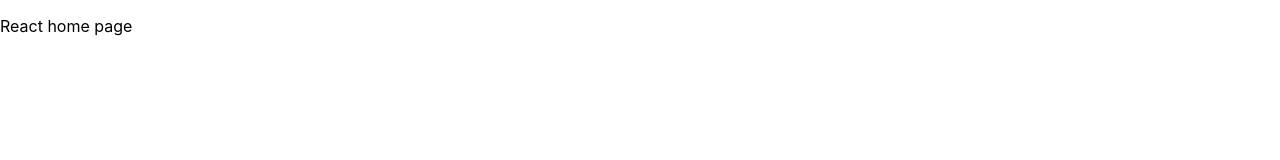
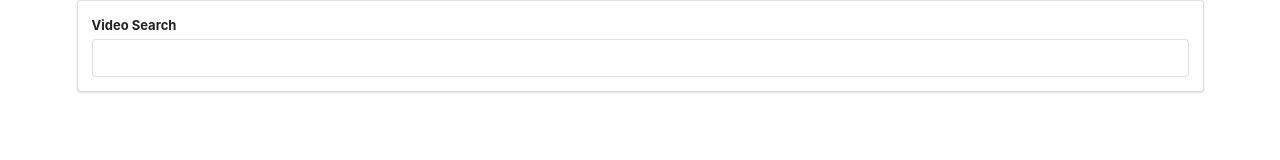
Before and after one commit to SomtoUgeh/VideoSearchApp, a React (Create React App) app: page / in a window 1280 px wide. Shown: the top 160 px of the page. Built offline with nearby package versions, Linux system fonts and the light colour scheme.

Commit message:
Added callback methods for youtube search

```diff
--- a/package.json
+++ b/package.json
@@ -3,6 +3,7 @@
   "version": "0.1.0",
   "private": true,
   "dependencies": {
+    "axios": "^0.18.0",
     "react": "^16.6.3",
     "react-dom": "^16.6.3",
     "react-scripts": "2.1.1"
--- a/public/index.html
+++ b/public/index.html
@@ -1,15 +1,22 @@
 <!DOCTYPE html>
 <html lang="en">
 	<head>
-    <meta charset="utf-8">
-    <link rel="shortcut icon" href="%PUBLIC_URL%/favicon.ico">
-    <meta name="viewport" content="width=device-width, initial-scale=1, shrink-to-fit=no">
-    <meta name="theme-color" content="#000000">
+		<meta charset="utf-8" />
+		<link rel="shortcut icon" href="%PUBLIC_URL%/favicon.ico" />
+		<meta
+			name="viewport"
+			content="width=device-width, initial-scale=1, shrink-to-fit=no"
+		/>
+		<meta name="theme-color" content="#000000" />
+		<link
+			rel="stylesheet"
+			href="https://cdnjs.cloudflare.com/ajax/libs/semantic-ui/2.4.1/semantic.min.css"
+		/>
 		<!--
 			manifest.json provides metadata used when your web app is added to the
 			homescreen on Android. See https://developers.google.com/web/fundamentals/web-app-manifest/
 		-->
-    <link rel="manifest" href="%PUBLIC_URL%/manifest.json">
+		<link rel="manifest" href="%PUBLIC_URL%/manifest.json" />
 		<!--
 			Notice the use of %PUBLIC_URL% in the tags above.
 			It will be replaced with the URL of the `public` folder during the build.
@@ -22,9 +29,7 @@
 		<title>React App</title>
 	</head>
 	<body>
-    <noscript>
-      You need to enable JavaScript to run this app.
-    </noscript>
+		<noscript> You need to enable JavaScript to run this app. </noscript>
 		<div id="root"></div>
 		<!--
 			This HTML file is a template.
--- a/src/App.js
+++ b/src/App.js
@@ -1,10 +1,30 @@
 import React, { Component } from "react";
+import Searchbar from "./components/Searchbar";
+import youtube from "./api/youtube";
 
 class App extends Component {
+	state = {
+		videos: []
+	};
+
+	getVideos = term => {
+		youtube
+			.get("/search", {
+				params: {
+					q: term
+				}
+			})
+			.then(res => {
+				this.setState({
+					videos: res.data.items
+				});
+			});
+	};
+
 	render() {
 		return (
-			<div className="App">
-				<p>React home page</p>
+			<div className="App ui container">
+				<Searchbar getVideos={this.getVideos} />
 			</div>
 		);
 	}
--- /dev/null
+++ b/src/api/youtube.js
@@ -0,0 +1,12 @@
+import axios from "axios";
+
+const KEY = "AIzaSyCY2iLuGT5gDquQ1mqp20h6IUXwF2DYWDc";
+
+export default axios.create({
+	baseURL: "https://www.googleapis.com/youtube/v3",
+	params: {
+		part: "snippet",
+        maxResults: 5,
+        key: KEY
+	}
+});
--- /dev/null
+++ b/src/components/Searchbar.js
@@ -0,0 +1,37 @@
+import React, { Component } from "react";
+
+export class Searchbar extends Component {
+	state = {
+		term: ""
+	};
+
+	handleChange = e => {
+		this.setState({
+			term: e.target.value
+		});
+	};
+
+	handleSubmit = e => {
+		e.preventDefault();
+		this.props.getVideos(this.state.term);
+	};
+
+	render() {
+		return (
+			<div className="search-bar ui segment">
+				<form className="ui form" onSubmit={this.handleSubmit}>
+					<div className="field">
+						<label htmlFor="VideoSearch">Video Search</label>
+						<input
+							type="text"
+							value={this.state.term}
+							onChange={this.handleChange}
+						/>
+					</div>
+				</form>
+			</div>
+		);
+	}
+}
+
+export default Searchbar;
```
Also changed, not shown: 1 other file (tests, documents, lock files or other folders). Lines whose indentation alone changed are shown as unchanged.
